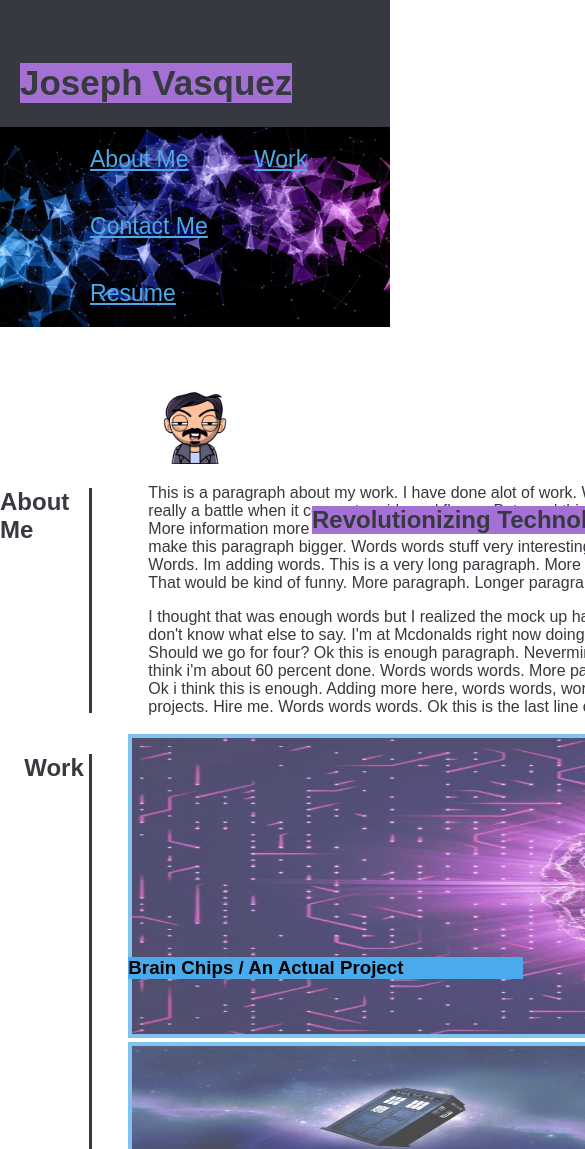
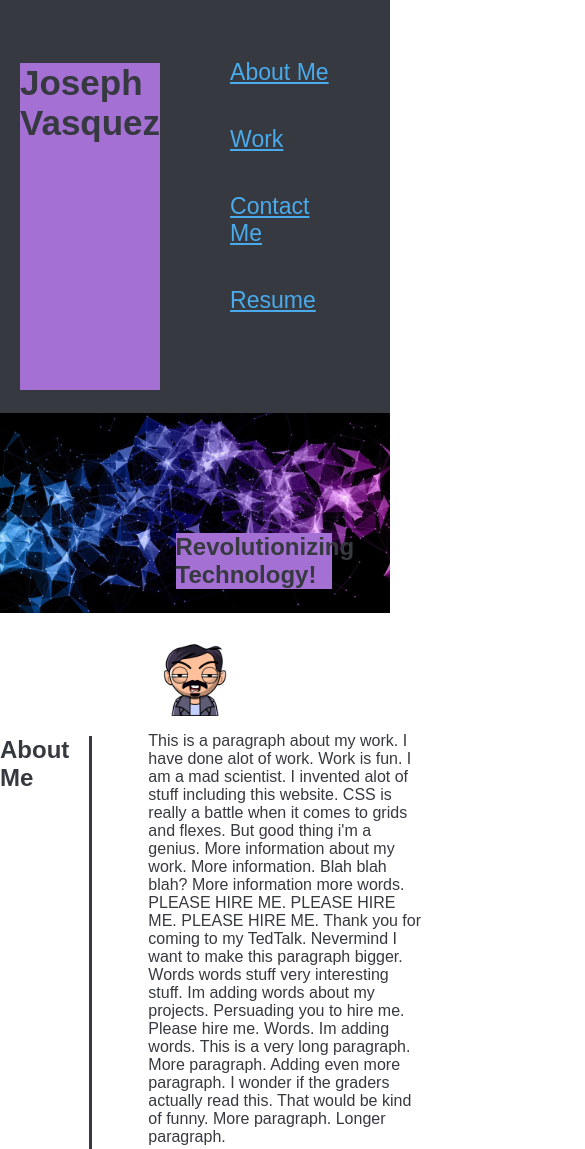
Before and after one commit to Joseph03V/Week2PortfolioChallenge, a plain HTML site: page index.html in a window 390 px wide. Shown: the top 1149 px of the page, 585 px wide, since content can reach past the window. Drawn offline with Linux system fonts and the light colour scheme.

Commit message:
added a responsive design

```diff
--- a/assets/style.css
+++ b/assets/style.css
@@ -155,18 +155,66 @@ li {
 }
 
 
-/* Media screen for different devices (pc,tablet,phone)*/
+/* Media screen for different devices (tablet,phone)*/
 
 @media screen and (max-width:768px){
    main{
+    display: flex;
     flex-direction: column;
    }
+   .whatever{
+    width:100%;
+    height: auto;
+   }
+   .Work-Container{
+    display: flex;
+    flex-direction: column;
+   }
+   header{
+    display: flex;
+   }
+   .purp h1{
+    display: flex;
+    left: 45%;
+    width:40%;
+   }
+   .container{
+    display: grid;
+    grid-template-rows:600px 2300px 300px;
+    grid-template-columns: 1fr 3fr;
+    grid-gap: 1em 1em;
+   }
+
 }
 
 @media screen and (max-width:600px){
     main{
-     flex-direction: column;
-    }
+        display: flex;
+        flex-direction: column;
+       }
+       .whatever{
+        width:100%;
+        height: auto;
+       }
+       .Work-Container{
+        display: flex;
+        flex-direction: column;
+       }
+       header{
+        display: flex;
+       }
+       .purp h1{
+        display: flex;
+        left: 45%;
+        width:40%;
+       }
+       .container{
+        display: grid;
+        grid-template-rows:1200px 1400px 700px;
+        grid-template-columns: 1fr 3fr;
+        grid-gap: 1em 1em;
+       }
+
 }
 
 
--- a/index.html
+++ b/index.html
@@ -73,24 +73,24 @@
          <section class="Work-Container"> <!-- another grid -->
             <section class="item-1">
                 <a href="https://joseph03v.github.io/HoriseonMarketingChallenge1/">
-                <img src="./assets/purple-brain.webp" alt="Brain"/>
+                <img class="whatever" src="./assets/purple-brain.webp" alt="Brain"/>
                 </a>
                 <h3>Brain Chips / An Actual Project</h3>
             </section>
             <section class="item-2">
-                <img src="./assets/timeMachine.jpg" alt="TimeMachine"/>
+                <img class="whatever" src="./assets/timeMachine.jpg" alt="TimeMachine"/>
                 <h3>Time Machine</h3>
             </section>
             <section class="item-3">
-                <img src="./assets/portal.jpg" alt="Portal"/>
+                <img class="whatever" src="./assets/portal.jpg" alt="Portal"/>
                 <h3>Portals</h3>
             </section>
             <section class="item-4">
-                <img src="./assets/lightsaber.jpg" alt="LightSaber"/>
+                <img class="whatever" src="./assets/lightsaber.jpg" alt="LightSaber"/>
                 <h3>LightSabers</h3>
             </section>
             <section class="item-5">
-                <img src="./assets/dna.jpg" alt="Dna"/>
+                <img class="whatever" src="./assets/dna.jpg" alt="Dna"/>
                 <h3>Dna Modifications</h3>
             </section>
         </section>
```
